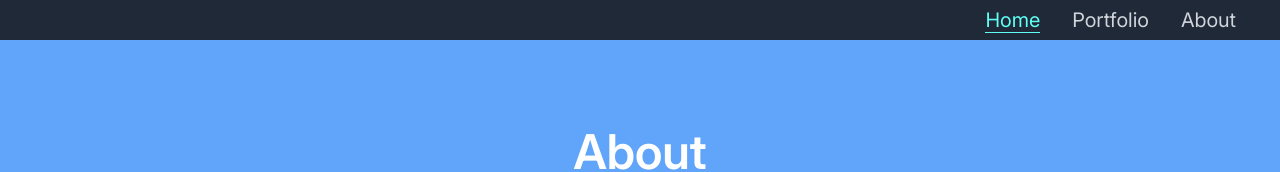
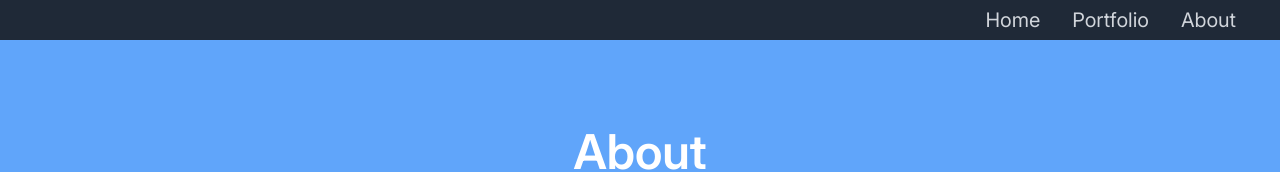
Before and after one commit to Wafeechan/website-portfolio-jsx, a React (Vite) app: page /website-portfolio-jsx/about-info in a window 1280 px wide. In both pictures the pointer is over the link "Home". Shown: the top 172 px of the page. Built offline with nearby package versions, Linux system fonts and the light colour scheme.

Commit message:
Update navbar.css

```diff
--- a/src/components/navbar.css
+++ b/src/components/navbar.css
@@ -13,7 +13,7 @@
   }
 
   .nav-link:hover {
-    color: #60fff4;
+    color: #ffffff;
   }
 
   .nav-link::after {
@@ -23,7 +23,7 @@
     bottom: 1px;
     width: 0;
     height: 0.75px;
-    background-color: #60fff4; /* Same color as hover text */
+    background-color: #ffffff; /* Same color as hover text */
     transition: width 0.3s ease;
   }
 
```
